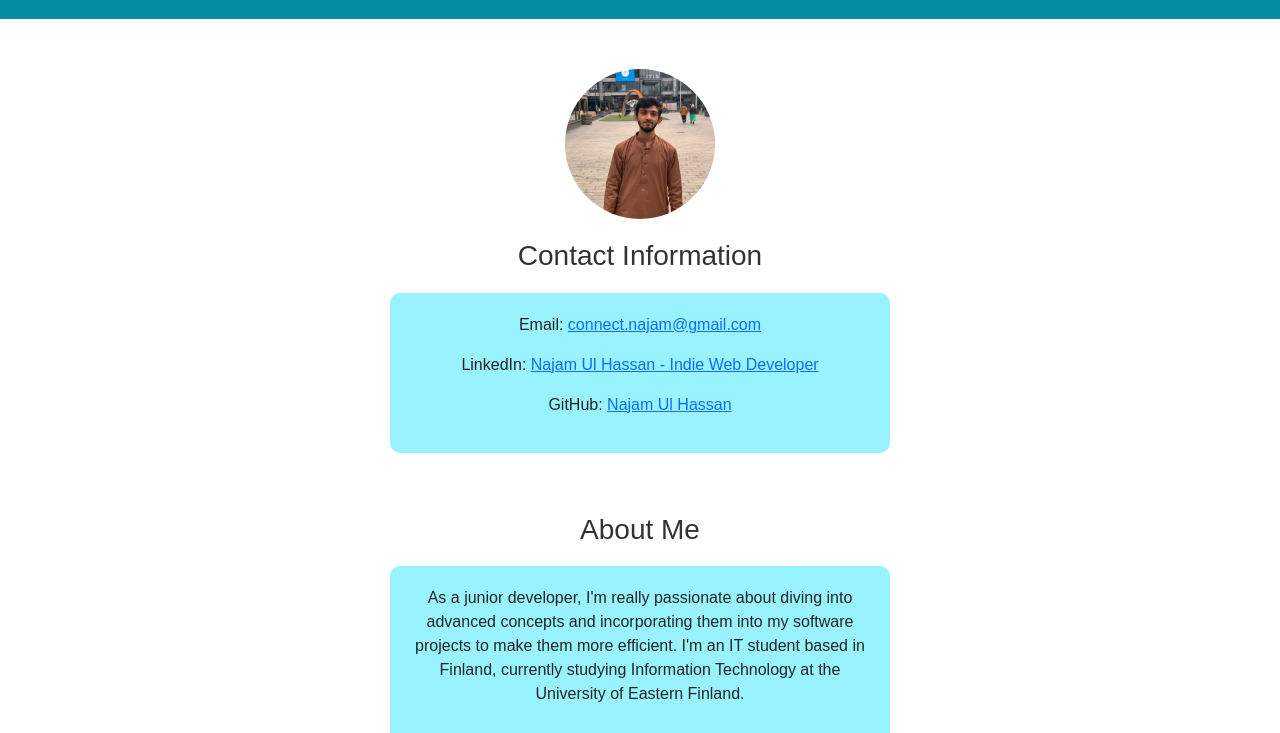
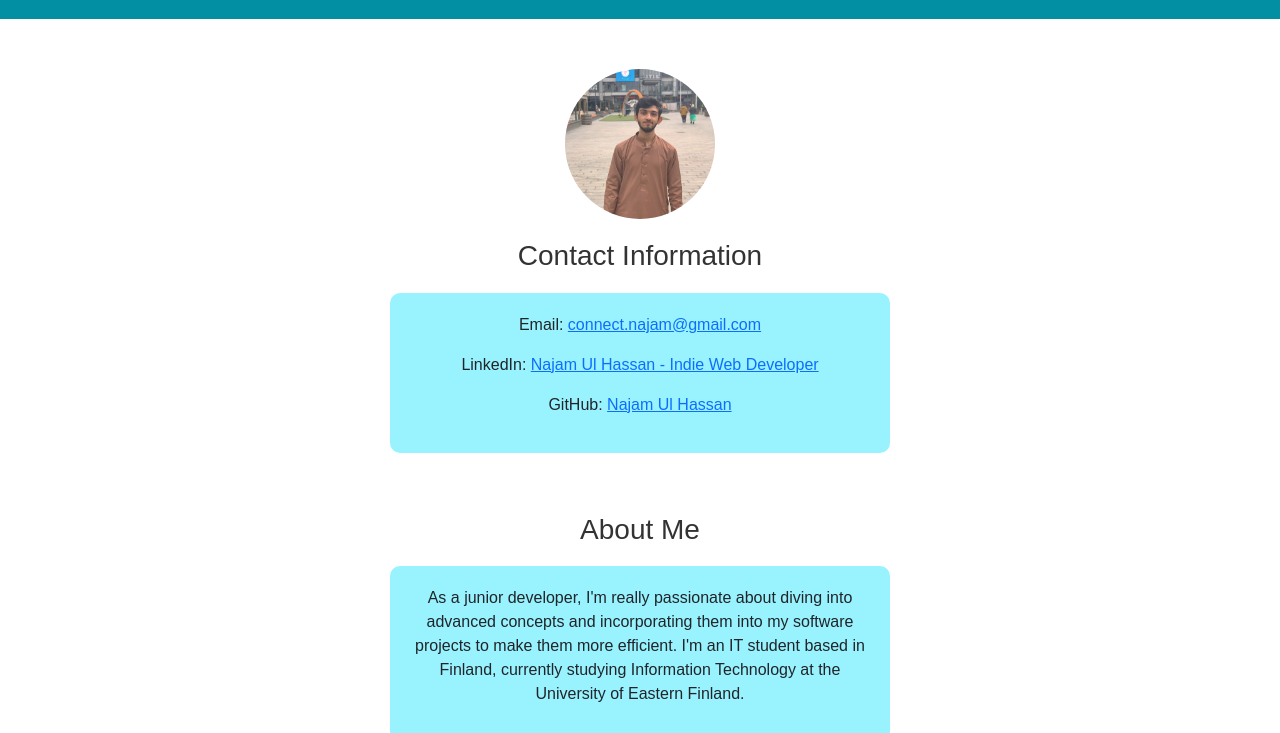
Before and after one commit to Najam-Hassan-Kazmi/My-Portfolio-Website-Practice, a plain HTML site: page Files From Previous Assignments/index.html in a window 1280 px wide. Shown: the part 67-800 px from the top of the page. Drawn offline with nearby package versions, Linux system fonts and the light colour scheme.

Commit message:
Changes in the style.css using new branch

```diff
--- a/Files From Previous Assignments/style.css
+++ b/Files From Previous Assignments/style.css
@@ -121,3 +121,7 @@ section {
     margin: 20px;
     padding: 10px;
 }
+
+img {
+    opacity: 80%;
+}
```
